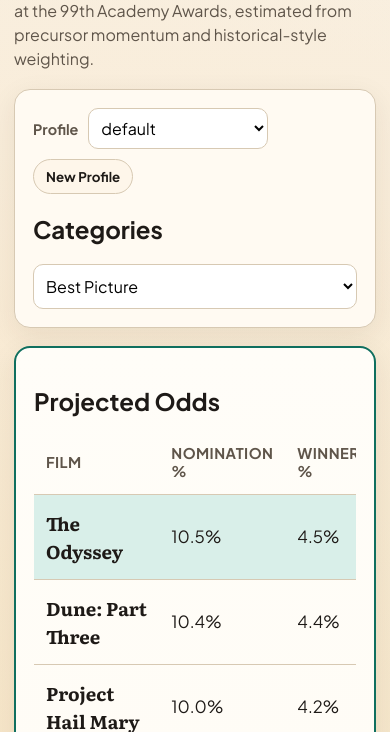
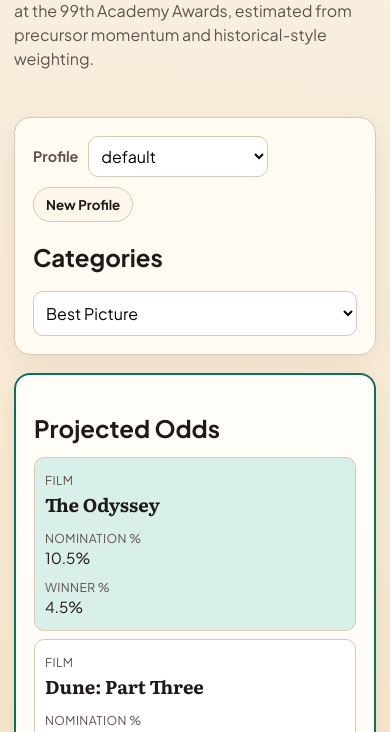
Before and after one commit to ramankahlon/oscar-odds, a website with bundled scripts: page index.html in a window 390 px wide. Shown: the part 112-844 px from the top of the page. Built offline with nearby package versions, Linux system fonts and the light colour scheme; files whose address does not match are found by name.

Commit message:
Improve UX

```diff
--- a/app.js
+++ b/app.js
@@ -439,6 +439,8 @@ const trendMeta = document.querySelector("#trendMeta");
 const trendChart = document.querySelector("#trendChart");
 const trendSourceMoves = document.querySelector("#trendSourceMoves");
 const trendWindowSelect = document.querySelector("#trendWindowSelect");
+const appStateNotice = document.querySelector("#appStateNotice");
+const resultsPanel = document.querySelector("#resultsPanel");
 const movieDetailTitle = document.querySelector("#movieDetailTitle");
 const movieDetailDirector = document.querySelector("#movieDetailDirector");
 const movieDetailStars = document.querySelector("#movieDetailStars");
@@ -455,6 +457,19 @@ const newProfileButton = document.querySelector("#newProfileButton");
 let profileOptions = ["default"];
 const explainSelectionByCategory = {};
 let activePosterRequestId = 0;
+let isBootstrapping = true;
+
+function setAppNotice(message = "", type = "") {
+  if (!appStateNotice) return;
+  appStateNotice.textContent = message;
+  appStateNotice.className = `app-notice${type ? ` ${type}` : ""}`;
+}
+
+function setPanelsBusy(isBusy) {
+  const busyValue = isBusy ? "true" : "false";
+  if (resultsPanel) resultsPanel.setAttribute("aria-busy", busyValue);
+  if (candidateCards) candidateCards.setAttribute("aria-busy", busyValue);
+}
 
 function normalizeMovieDetailKey(value) {
   return String(value || "")
@@ -680,15 +695,23 @@ function applyExternalSignalSnapshot(snapshot) {
 
 async function fetchAndApplyExternalSignals() {
   try {
+    setAppNotice("Syncing external source updates...", "loading");
     const response = await fetch(`${EXTERNAL_SIGNALS_URL}?t=${Date.now()}`, { cache: "no-store" });
-    if (!response.ok) return;
+    if (!response.ok) {
+      setAppNotice("External source snapshot unavailable. Showing latest saved forecast.", "error");
+      return;
+    }
     const snapshot = await response.json();
     const changed = applyExternalSignalSnapshot(snapshot);
-    if (!changed) return;
+    if (!changed) {
+      setAppNotice("");
+      return;
+    }
     saveState();
     render();
+    setAppNotice(`Applied source refresh from ${new Date(snapshot.generatedAt || Date.now()).toLocaleString()}.`);
   } catch {
-    // Ignore unavailable local scrape output (e.g. before first poll run).
+    setAppNotice("Could not load external source snapshot. Showing latest saved forecast.", "error");
   }
 }
 
@@ -1196,7 +1219,16 @@ function renderCandidates(category, projections) {
   categoryTitle.textContent = category.name;
   candidateCards.innerHTML = "";
 
-  projections.slice(0, getDisplayLimit(category)).forEach((entry) => {
+  const display = projections.slice(0, getDisplayLimit(category));
+  if (display.length === 0) {
+    const empty = document.createElement("p");
+    empty.className = "panel-copy";
+    empty.textContent = "No contenders available for this category. Import CSV or adjust source data.";
+    candidateCards.appendChild(empty);
+    return;
+  }
+
+  display.forEach((entry) => {
     candidateCards.appendChild(createCard(category, category.films[entry.index], entry.index));
   });
 }
@@ -1205,6 +1237,16 @@ function renderResults(category, projections) {
   resultsPrimaryHeader.textContent = getPrimaryColumnLabel(category.id);
   resultsBody.innerHTML = "";
   const displayProjections = projections.slice(0, getDisplayLimit(category));
+  if (displayProjections.length === 0) {
+    const row = document.createElement("tr");
+    row.innerHTML = `<td class="results-empty" colspan="3">No projected contenders for this category.</td>`;
+    resultsBody.appendChild(row);
+    renderExplanation(category, null, []);
+    renderMovieDetails(category, null);
+    renderTrendAnalytics(category, null);
+    return;
+  }
+
   const selectedIndex = explainSelectionByCategory[category.id] ?? 0;
   const boundedIndex = clamp(selectedIndex, 0, Math.max(0, displayProjections.length - 1));
   explainSelectionByCategory[category.id] = boundedIndex;
@@ -1212,11 +1254,36 @@ function renderResults(category, projections) {
   displayProjections.forEach((entry, index) => {
     const row = document.createElement("tr");
     row.className = `results-row${index === boundedIndex ? " active" : ""}`;
+    row.setAttribute("tabindex", "0");
+    row.setAttribute("role", "button");
+    row.setAttribute("aria-selected", index === boundedIndex ? "true" : "false");
+    row.setAttribute("aria-label", `${entry.title}. Nomination ${entry.nomination.toFixed(1)} percent. Winner ${entry.winner.toFixed(1)} percent.`);
     row.addEventListener("click", () => {
       explainSelectionByCategory[category.id] = index;
       render();
     });
-    row.innerHTML = `<td><strong>${entry.title}</strong></td><td>${entry.nomination.toFixed(1)}%</td><td>${entry.winner.toFixed(1)}%</td>`;
+    row.addEventListener("keydown", (event) => {
+      if (event.key === "Enter" || event.key === " ") {
+        event.preventDefault();
+        explainSelectionByCategory[category.id] = index;
+        render();
+        return;
+      }
+      if (event.key === "ArrowDown") {
+        event.preventDefault();
+        explainSelectionByCategory[category.id] = clamp(index + 1, 0, displayProjections.length - 1);
+        render();
+        return;
+      }
+      if (event.key === "ArrowUp") {
+        event.preventDefault();
+        explainSelectionByCategory[category.id] = clamp(index - 1, 0, displayProjections.length - 1);
+        render();
+      }
+    });
+    row.innerHTML = `<td data-label="${getPrimaryColumnLabel(category.id)}"><strong>${entry.title}</strong></td><td data-label="Nomination %">${entry.nomination.toFixed(
+      1
+    )}%</td><td data-label="Winner %">${entry.winner.toFixed(1)}%</td>`;
     resultsBody.appendChild(row);
   });
 
@@ -1575,7 +1642,7 @@ async function saveStateToApi() {
       body: JSON.stringify(serializeStatePayload())
     });
   } catch {
-    // Ignore API unavailability; localStorage remains fallback.
+    setAppNotice("Autosave API unavailable. Working in local save mode.", "error");
   }
 }
 
@@ -1587,7 +1654,7 @@ async function loadStateFromApi() {
     if (!doc || typeof doc !== "object" || !doc.payload) return;
     applyStatePayload(doc.payload);
   } catch {
-    // Ignore API unavailability.
+    setAppNotice("Could not load profile from API. Using locally saved state.", "error");
   }
 }
 
@@ -1646,6 +1713,7 @@ function bindTrendControls() {
 }
 
 function render() {
+  setPanelsBusy(isBootstrapping);
   const activeCategory = getActiveCategory();
   const projections = buildProjections(activeCategory);
   const capturedTrend = captureTrendSnapshot(activeCategory, projections);
@@ -1657,12 +1725,17 @@ function render() {
 }
 
 async function bootstrap() {
+  setPanelsBusy(true);
+  setAppNotice("Loading forecast workspace...", "loading");
   await loadProfiles();
   loadState();
   await loadStateFromApi();
   bindProfileControls();
   bindTrendControls();
   bindCsvControls();
+  isBootstrapping = false;
+  setPanelsBusy(false);
+  setAppNotice("");
   render();
   startExternalSignalPolling();
 }
--- a/index.html
+++ b/index.html
@@ -21,6 +21,7 @@
           Percentage chances for <strong>nominations</strong> and <strong>wins</strong> at the 99th Academy Awards,
           estimated from precursor momentum and historical-style weighting.
         </p>
+        <p id="appStateNotice" class="app-notice" role="status" aria-live="polite"></p>
       </header>
 
       <section class="controls" aria-label="Categories">
@@ -36,11 +37,12 @@
       </section>
 
       <section class="workspace">
-        <article class="panel results spotlight" aria-live="polite">
+        <article id="resultsPanel" class="panel results spotlight" aria-live="polite">
           <h2>Projected Odds</h2>
           <div class="spotlight-layout">
             <div class="table-wrap">
               <table>
+                <caption class="sr-only">Projected nomination and winner odds by contender</caption>
                 <thead>
                   <tr>
                     <th id="resultsPrimaryHeader">Film</th>
--- a/styles.css
+++ b/styles.css
@@ -62,6 +62,21 @@ body {
   color: var(--muted);
   max-width: 78ch;
   line-height: 1.5;
+}
+
+.app-notice {
+  margin: 10px 0 0;
+  min-height: 1.1rem;
+  font-size: 0.9rem;
+  color: var(--muted);
+}
+
+.app-notice.error {
+  color: #8b2b1f;
+}
+
+.app-notice.loading {
+  color: var(--accent);
 }
 
 .controls {
@@ -316,6 +331,16 @@ table {
   background: var(--accent-soft);
 }
 
+.results-row:focus-visible {
+  outline: 2px solid var(--accent);
+  outline-offset: -2px;
+}
+
+.results-empty {
+  color: var(--muted);
+  font-style: italic;
+}
+
 .explain-panel {
   margin-top: 14px;
   border-top: 1px solid var(--line);
@@ -354,6 +379,18 @@ table {
   display: block;
   height: 100%;
   background: var(--accent);
+}
+
+.sr-only {
+  position: absolute;
+  width: 1px;
+  height: 1px;
+  padding: 0;
+  margin: -1px;
+  overflow: hidden;
+  clip: rect(0, 0, 0, 0);
+  white-space: nowrap;
+  border: 0;
 }
 
 .trend-panel {
@@ -483,6 +520,14 @@ td strong {
   gap: 8px;
 }
 
+button:focus-visible,
+select:focus-visible,
+input:focus-visible,
+a:focus-visible {
+  outline: 2px solid var(--accent);
+  outline-offset: 2px;
+}
+
 @media (max-width: 980px) {
   .controls,
   .workspace {
@@ -516,4 +561,49 @@ td strong {
     flex-direction: column;
     align-items: flex-start;
   }
+
+  .spotlight table,
+  .spotlight thead,
+  .spotlight tbody,
+  .spotlight tr,
+  .spotlight th,
+  .spotlight td {
+    display: block;
+  }
+
+  .spotlight thead {
+    position: absolute;
+    width: 1px;
+    height: 1px;
+    padding: 0;
+    margin: -1px;
+    overflow: hidden;
+    clip: rect(0, 0, 0, 0);
+    white-space: nowrap;
+    border: 0;
+  }
+
+  .spotlight tr {
+    border: 1px solid var(--line);
+    border-radius: 10px;
+    padding: 8px 10px;
+    margin-bottom: 8px;
+    background: #fff;
+  }
+
+  .spotlight td {
+    border: 0;
+    padding: 6px 0;
+    font-size: 0.95rem;
+  }
+
+  .spotlight td::before {
+    content: attr(data-label);
+    display: block;
+    color: var(--muted);
+    font-size: 0.76rem;
+    text-transform: uppercase;
+    letter-spacing: 0.03em;
+    margin-bottom: 2px;
+  }
 }
```
Also changed, not shown: README.md.
